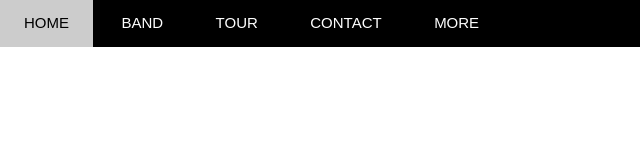
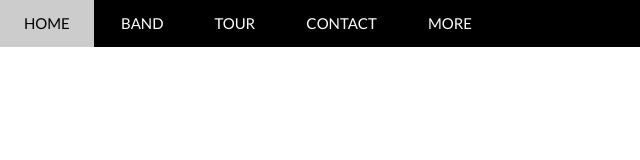
Before and after one commit to viethahn94/f8_w3_band_html_css, a plain HTML site: page index.html in a window 1280 px wide. Shown: the full height of the page, 0-640 px from the left. Drawn offline with Linux system fonts and the light colour scheme.

Commit message:
css header

```diff
--- a/assets/css/style.css
+++ b/assets/css/style.css
@@ -5,7 +5,7 @@
 }
 
 html {
-    font-family: Arial, Helvetica, sans-serif;
+    font-family: 'Lato', sans-serif;
 }
 
 #main {}
--- a/index.html
+++ b/index.html
@@ -7,6 +7,7 @@
     <meta name="viewport" content="width=device-width, initial-scale=1.0">
     <title>Document</title>
     <link rel="stylesheet" href="assets/css/style.css">
+    <link rel="stylesheet" type="text/css" href="//fonts.googleapis.com/css?family=Lato" />
 </head>
 
 <body>
```
